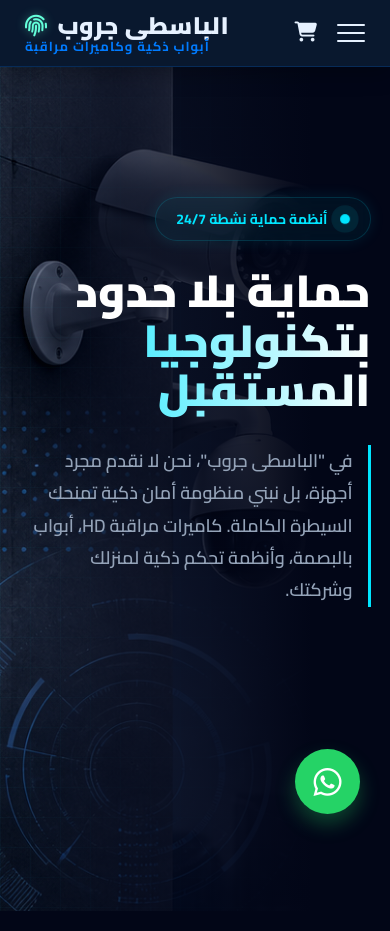
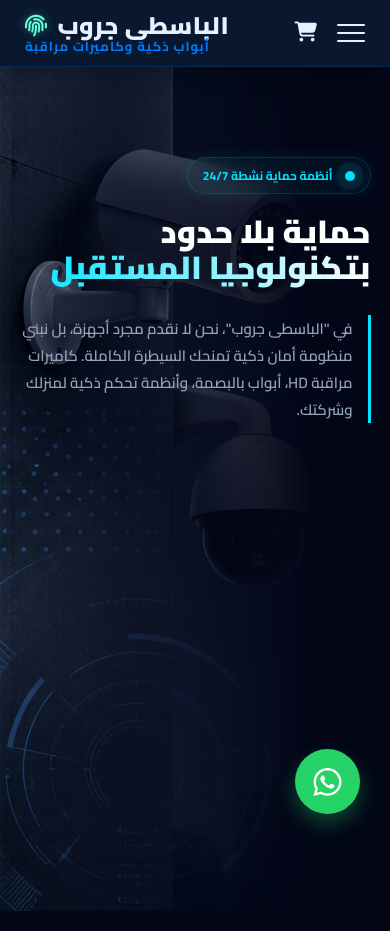
Before and after one commit to youseff11/Elbasty-Groub, a Django app: page / in a window 390 px wide. Shown: the top 931 px of the page. Run offline with Django 5.2, Linux system fonts and the light colour scheme; some libraries are stand-ins or nearby versions.

Commit message:
first commit

```diff
--- a/templates/home.html
+++ b/templates/home.html
@@ -293,7 +293,7 @@
         .hero-ultra {
             justify-content: flex-end;
             align-items: flex-start; /* إضافة هذا السطر لجعل المحتوى يبدأ من الأعلى */
-            padding: 130px 5% 0; /* تم إضافة مسافة علوية (130px) لتفادي التداخل مع القائمة العلوية */
+            padding: 90px 5% 0; /* تم تقليل المسافة العلوية لرفع الكلام لأعلى سيكا */
         }
         .hero-overlay {
             background: linear-gradient(to left, var(--bg-dark) 20%, rgba(2, 6, 23, 0.7) 70%, rgba(2, 6, 23, 0.1) 100%);
@@ -303,19 +303,27 @@
             direction: rtl;
             width: 100%;
         }
+        /* تصغير الخطوط */
+        .hero-title {
+            font-size: clamp(32px, 8vw, 45px); /* تصغير حجم العنوان الرئيسي */
+        }
         .hero-desc {
+            font-size: 15px; /* تصغير حجم الوصف */
             border-right: 3px solid var(--neon-blue);
             padding-right: 15px;
+            margin-bottom: 25px;
         }
         .status-badge {
-            margin: 0 0 25px 0;
+            margin: 0 0 20px 0;
+            font-size: 12px; /* تصغير حجم البادج */
+            padding: 6px 15px;
         }
         .card-text {
             opacity: 1;
             transform: translateY(0);
         }
         .hero-bg-img {
-            object-position: left center;
+            object-position: left center; /* تم تركها كما هي */
         }
     }
 </style>
```
